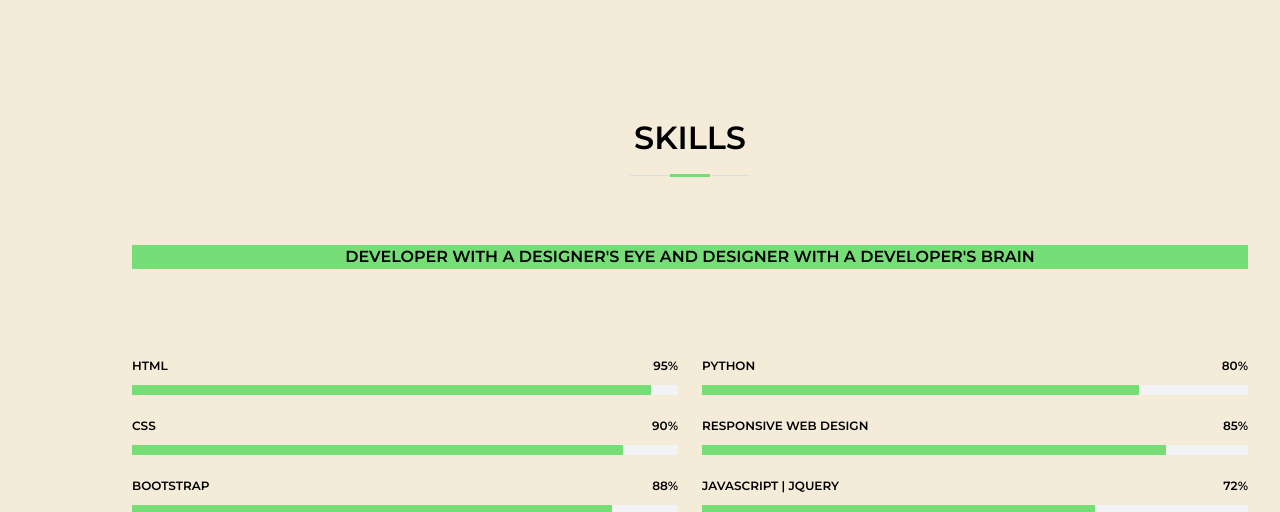
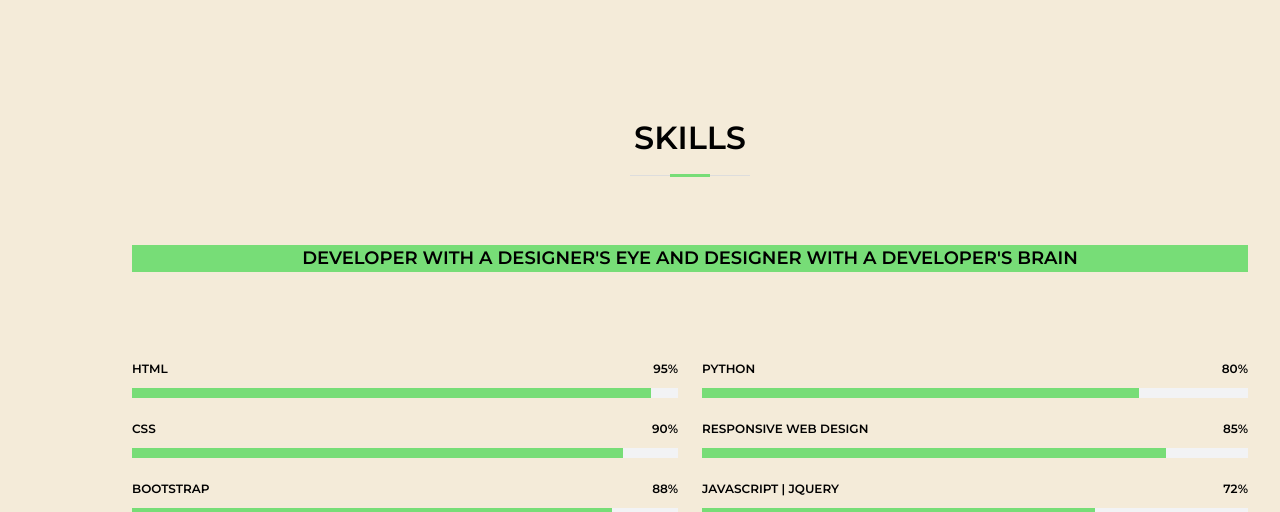
Before and after one commit to Zodd-Des/Desmon_O, a Django app: page / in a window 1280 px wide. Shown: the part 2189-2701 px from the top of the page. Run offline with Django 4.2, Linux system fonts and the light colour scheme; some libraries are stand-ins or nearby versions.

Commit message:
minor changes on font-sizes

```diff
--- a/ASSETS/assets/css/style.css
+++ b/ASSETS/assets/css/style.css
@@ -1019,6 +1019,7 @@
   }
   #footer .copyright {
     margin: 0 0 5px 0;
+    font-size: 18px;
   }
   #footer .credits {
     font-size: 18px;
--- a/contact/templates/index.html
+++ b/contact/templates/index.html
@@ -119,7 +119,7 @@
               <div class="section-title">
                 <h2>Skills</h2>
                <br><br>
-                <p style="background-color: #77dd77;">
+                <p style="background-color: #77dd77;font-size:18px;">
                   <strong>DEVELOPER WITH A DESIGNER'S EYE AND DESIGNER WITH A DEVELOPER'S BRAIN</strong>
                 </p>
               </div>
--- a/otd/static/assets/css/style.css
+++ b/otd/static/assets/css/style.css
@@ -1019,6 +1019,7 @@
   }
   #footer .copyright {
     margin: 0 0 5px 0;
+    font-size: 18px;
   }
   #footer .credits {
     font-size: 18px;
```
